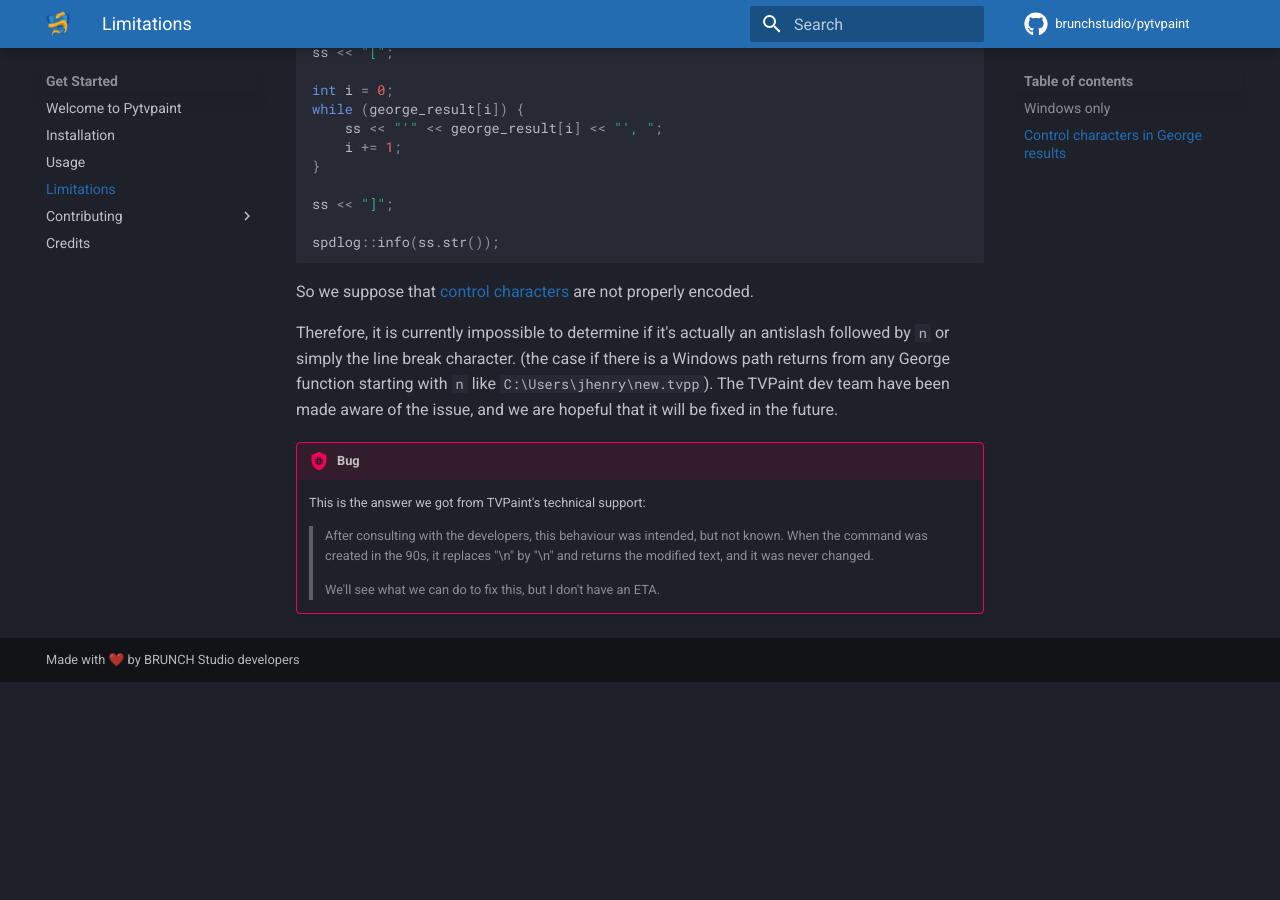
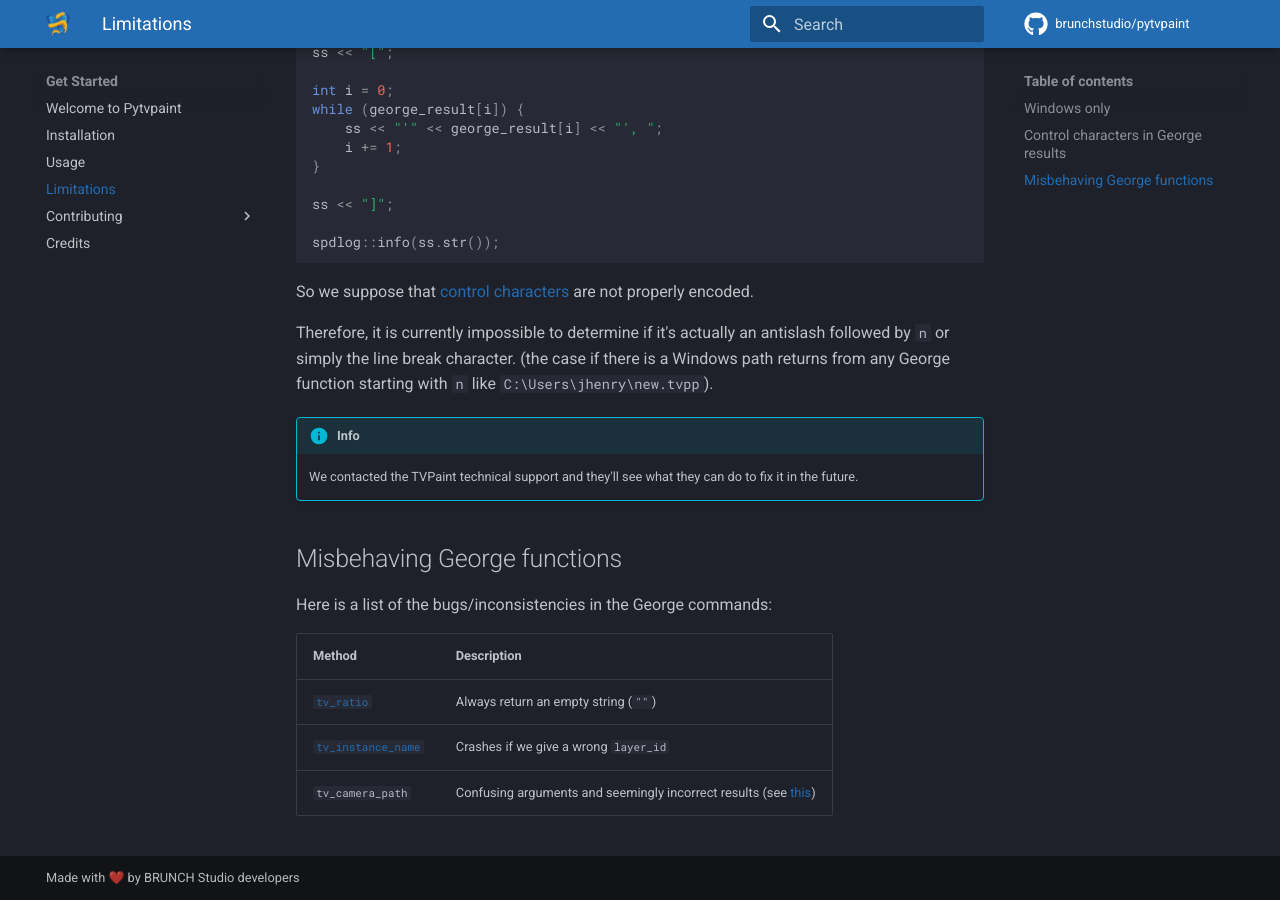
Before and after one commit to brunchstudio/pytvpaint, an MkDocs documentation site: the page built from docs/limitations.md, in a window 1280 px wide and 900 px high, scrolled down 1074 px. Built offline with MkDocs 1.6.1 and Material for MkDocs 9.7.7, drawn with Linux system fonts in a browser that asks for light colours; comment, search, counter and statistics services are not loaded; before the commit the page ends 1756 px from its top, so only the background shows below that.

Commit message:
george functions limitations

```diff
--- a/docs/limitations.md
+++ b/docs/limitations.md
@@ -53,13 +53,17 @@
 So we suppose that [control characters](https://en.wikipedia.org/wiki/Control_character) are not properly encoded.
 
 Therefore, it is currently impossible to determine if it's actually an antislash followed by `n` or simply the line break character. (the case if there is a Windows path returns from any George function starting with `n` like `C:\Users\jhenry\new.tvpp`).
-The TVPaint dev team have been made aware of the issue, and we are hopeful that it will be fixed in the future.
 
-!!! Bug
+!!! Info
 
-    This is the answer we got from TVPaint's technical support:
+    We contacted the TVPaint technical support and they'll see what they can do to fix it in the future.
 
-    > After consulting with the developers, this behaviour was intended, but not known.
-    > When the command was created in the 90s, it replaces "\n" by "\\n" and returns the modified text, and it was never changed.
+## Misbehaving George functions
 
-    > We'll see what we can do to fix this, but I don't have an ETA.
+Here is a list of the bugs/inconsistencies in the George commands:
+
+| Method                                                                                | Description                                                                                                       |
+| :------------------------------------------------------------------------------------ | :---------------------------------------------------------------------------------------------------------------- |
+| [`tv_ratio`](api/george/project.md#pytvpaint.george.grg_project.tv_ratio)             | Always return an empty string (`""`)                                                                              |
+| [`tv_instance_name`](api/george/layer.md#pytvpaint.george.grg_layer.tv_instance_name) | Crashes if we give a wrong `layer_id`                                                                             |
+| `tv_camera_path`                                                                      | Confusing arguments and seemingly incorrect results (see [this](https://forum.tvpaint.com/viewtopic.php?t=15677)) |
```
